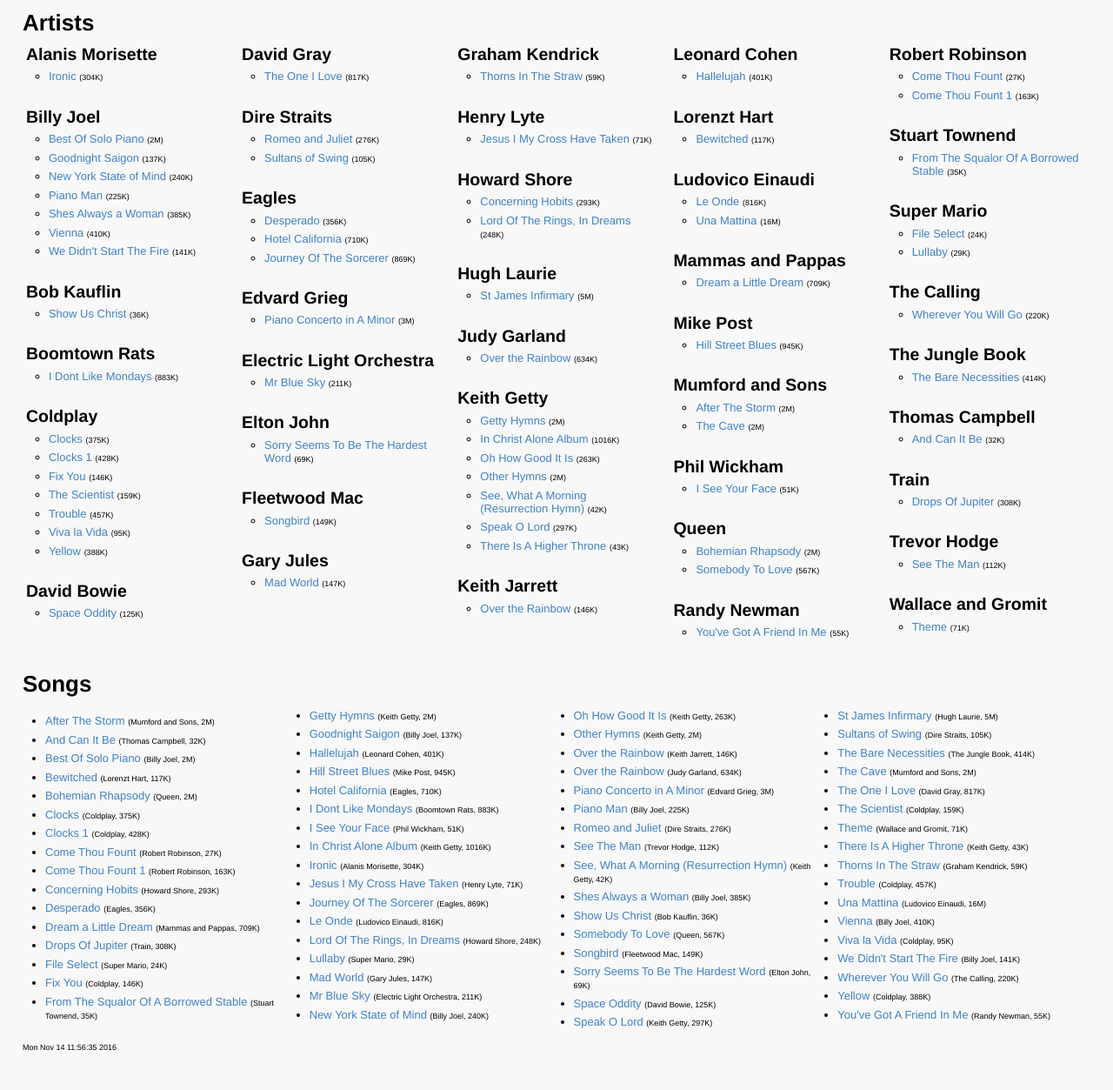
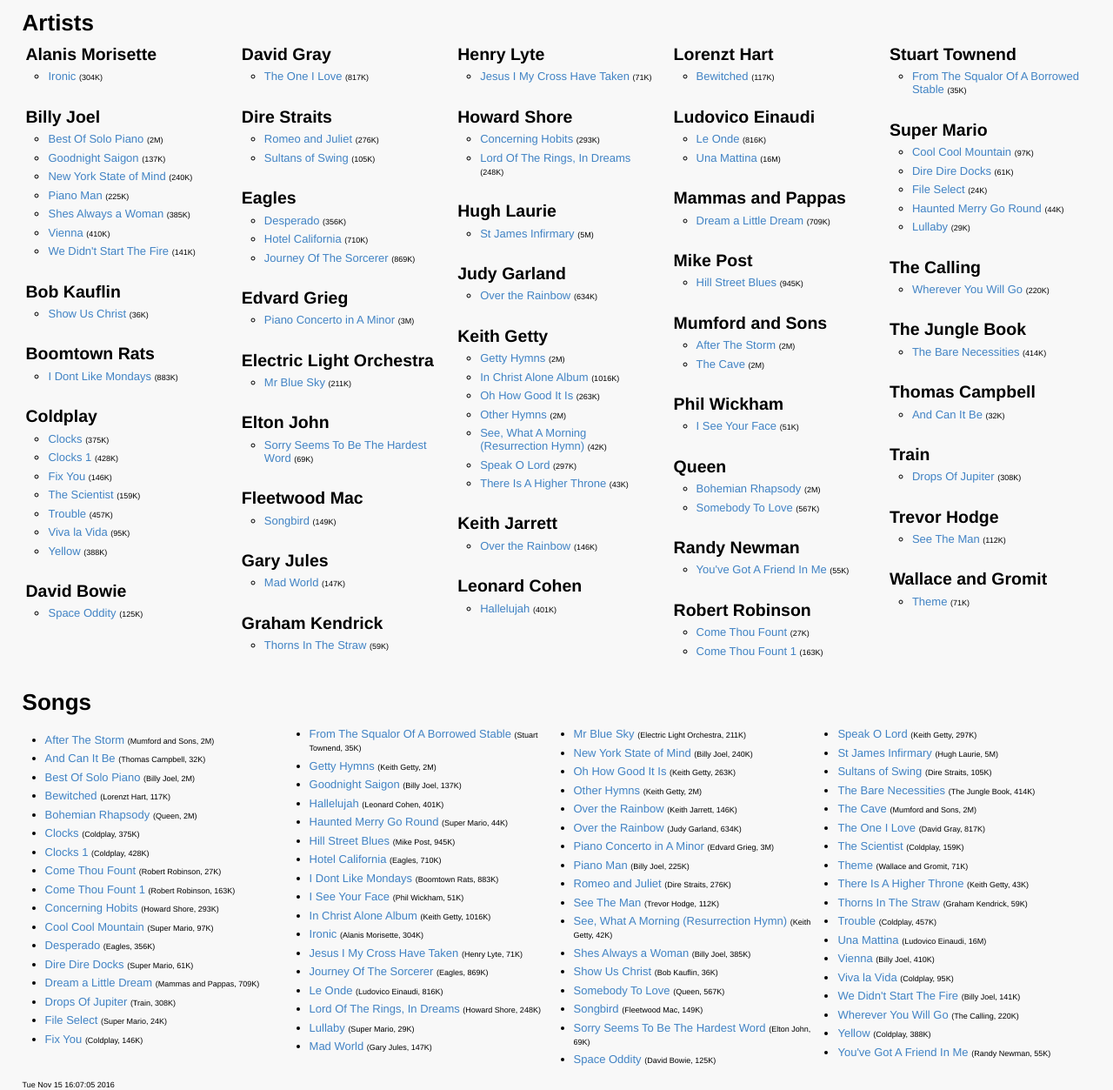
Before and after one commit to joshaw/sheetmusic, a plain HTML site: page docs/index.html in a window 1280 px wide. Shown: the part 79-1332 px from the top of the page at 87% size. Before the commit the page ends 1289 px from the top, so only its background shows below. Drawn offline with Linux system fonts and the light colour scheme.

Commit message:
Tue 15 Nov 2016 16:08:17

```diff
--- a/docs/index.html
+++ b/docs/index.html
@@ -3,7 +3,7 @@
 <head>
 <link rel='stylesheet' href='css.css'>
 <style>
-body { padding: 0 2em; }
+body { padding: 0 2vw; }
 h3 { margin: 0; }
 .artists {
 	padding: 0;
@@ -219,7 +219,10 @@ h3 { margin: 0; }
 <li class="artist">
 <h3>Super Mario</h3>
 <ul>
+<li><a href="sheetmusic/Super_Mario_-_Cool_Cool_Mountain.pdf">Cool Cool Mountain</a> <span class="small">(97K)</span></li>
+<li><a href="sheetmusic/Super_Mario_-_Dire_Dire_Docks.pdf">Dire Dire Docks</a> <span class="small">(61K)</span></li>
 <li><a href="sheetmusic/Super_Mario_-_File_Select.pdf">File Select</a> <span class="small">(24K)</span></li>
+<li><a href="sheetmusic/Super_Mario_-_Haunted_Merry_Go_Round.pdf">Haunted Merry Go Round</a> <span class="small">(44K)</span></li>
 <li><a href="sheetmusic/Super_Mario_-_Lullaby.pdf">Lullaby</a> <span class="small">(29K)</span></li>
 </ul></li>
 <li class="artist">
@@ -265,7 +268,9 @@ h3 { margin: 0; }
 <li><a href="sheetmusic/Robert_Robinson_-_Come_Thou_Fount.pdf">Come Thou Fount</a> <span class="small">(Robert Robinson, 27K)</span></li>
 <li><a href="sheetmusic/Robert_Robinson_-_Come_Thou_Fount_1.pdf">Come Thou Fount 1</a> <span class="small">(Robert Robinson, 163K)</span></li>
 <li><a href="sheetmusic/Howard_Shore_-_Concerning_Hobits.pdf">Concerning Hobits</a> <span class="small">(Howard Shore, 293K)</span></li>
+<li><a href="sheetmusic/Super_Mario_-_Cool_Cool_Mountain.pdf">Cool Cool Mountain</a> <span class="small">(Super Mario, 97K)</span></li>
 <li><a href="sheetmusic/Eagles_-_Desperado.pdf">Desperado</a> <span class="small">(Eagles, 356K)</span></li>
+<li><a href="sheetmusic/Super_Mario_-_Dire_Dire_Docks.pdf">Dire Dire Docks</a> <span class="small">(Super Mario, 61K)</span></li>
 <li><a href="sheetmusic/Mammas_and_Pappas_-_Dream_a_Little_Dream.pdf">Dream a Little Dream</a> <span class="small">(Mammas and Pappas, 709K)</span></li>
 <li><a href="sheetmusic/Train_-_Drops_Of_Jupiter.pdf">Drops Of Jupiter</a> <span class="small">(Train, 308K)</span></li>
 <li><a href="sheetmusic/Super_Mario_-_File_Select.pdf">File Select</a> <span class="small">(Super Mario, 24K)</span></li>
@@ -274,6 +279,7 @@ h3 { margin: 0; }
 <li><a href="sheetmusic/Keith_Getty_-_Getty_Hymns.pdf">Getty Hymns</a> <span class="small">(Keith Getty, 2M)</span></li>
 <li><a href="sheetmusic/Billy_Joel_-_Goodnight_Saigon.pdf">Goodnight Saigon</a> <span class="small">(Billy Joel, 137K)</span></li>
 <li><a href="sheetmusic/Leonard_Cohen_-_Hallelujah.pdf">Hallelujah</a> <span class="small">(Leonard Cohen, 401K)</span></li>
+<li><a href="sheetmusic/Super_Mario_-_Haunted_Merry_Go_Round.pdf">Haunted Merry Go Round</a> <span class="small">(Super Mario, 44K)</span></li>
 <li><a href="sheetmusic/Mike_Post_-_Hill_Street_Blues.pdf">Hill Street Blues</a> <span class="small">(Mike Post, 945K)</span></li>
 <li><a href="sheetmusic/Eagles_-_Hotel_California.pdf">Hotel California</a> <span class="small">(Eagles, 710K)</span></li>
 <li><a href="sheetmusic/Boomtown_Rats_-_I_Dont_Like_Mondays.pdf">I Dont Like Mondays</a> <span class="small">(Boomtown Rats, 883K)</span></li>
@@ -322,5 +328,5 @@ h3 { margin: 0; }
 <li><a href="sheetmusic/Coldplay_-_Yellow.pdf">Yellow</a> <span class="small">(Coldplay, 388K)</span></li>
 <li><a href="sheetmusic/Randy_Newman_-_You've_Got_A_Friend_In_Me.pdf">You've Got A Friend In Me</a> <span class="small">(Randy Newman, 55K)</span></li>
 </ul>
-<span class="small">Mon Nov 14 11:56:35 2016</span>
+<span class="small">Tue Nov 15 16:07:05 2016</span>
 </body></html>
```
Also changed, not shown: 4 other files.
